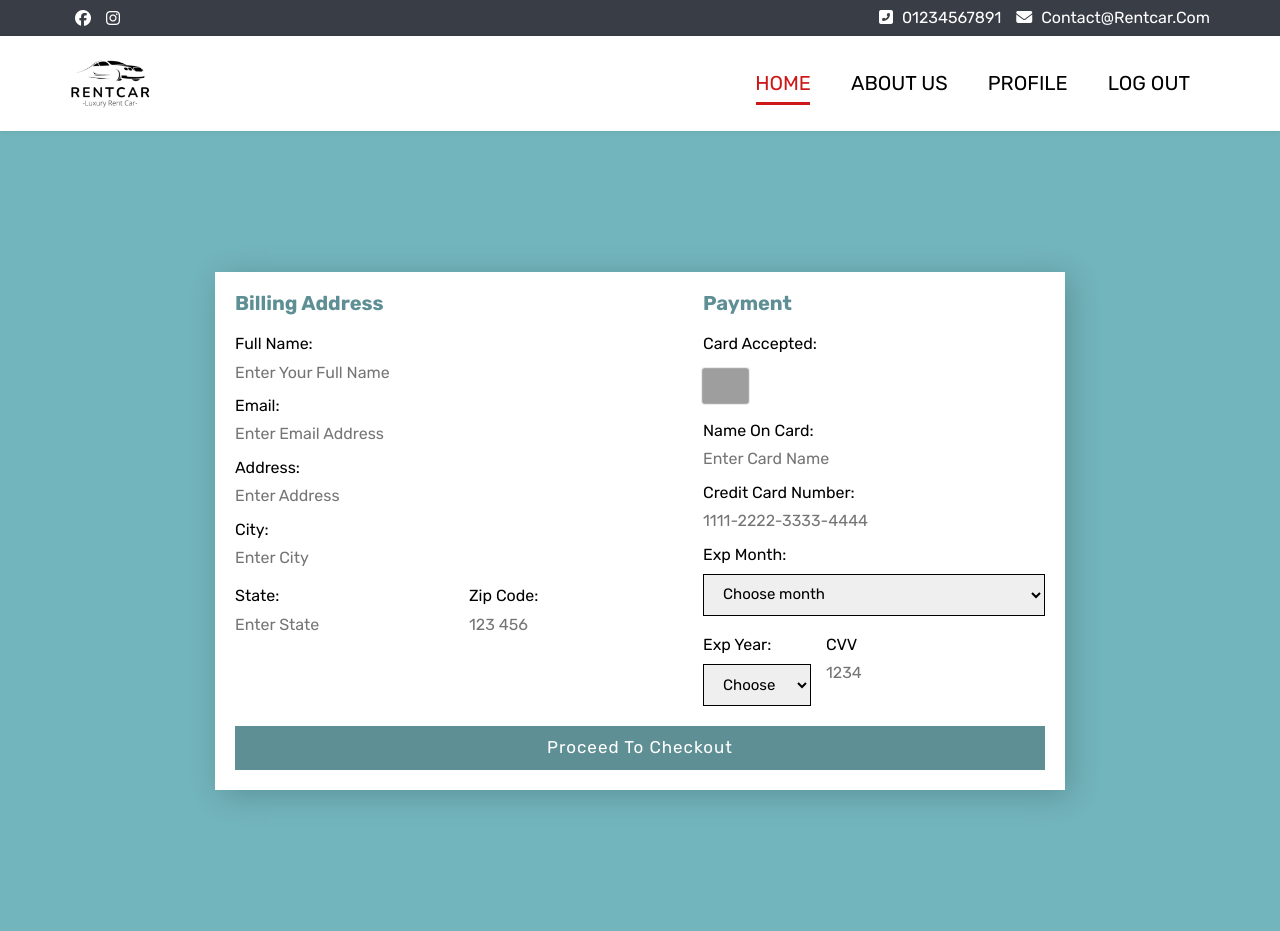
After one commit to noanimator7/Car-rental-system, a PHP site: page /payment.php in a window 1280 px wide. The commit adds this page. Run offline with PHP 8.4, Linux system fonts and the light colour scheme; data that the repository does not hold is empty; grey boxes are pictures that could not be loaded.

Commit message:
magdy 3ars

```diff
--- a/admin/add.php
+++ b/admin/add.php
@@ -136,7 +136,7 @@ if ($result_office->num_rows > 0) {
                     <li class="home"><a href="temp.php">HOME</a></li>
                     <li class="about-us"><a href="add.php">ADD NEW CAR</a></li>
                     <li class="login"><a href="addnewoffice.php" class="button">ADD NEW OFFICE</a></li>
-                    <li class="register"><a href="#" class="button">LOGOUT</a></li>
+                    <li class="register"><a href="../logout.php" class="button">LOGOUT</a></li>
                     <li class="dropdown">
                         <a href="#" aria-haspopup="true">Advanced Search</a>
                         <ul class="dropdown-menu" aria-label="submenu">
--- a/admin/addnewoffice.php
+++ b/admin/addnewoffice.php
@@ -117,7 +117,7 @@
                     <li class="home"><a href="temp.php">HOME</a></li>
                     <li class="about-us"><a href="add.php">ADD NEW CAR</a></li>
                     <li class="login"><a href="addnewoffice.php" class="button">ADD NEW OFFICE</a></li>
-                    <li class="register"><a href="#" class="button">LOGOUT</a></li>
+                    <li class="register"><a href="../logout.php" class="button">LOGOUT</a></li>
                     <li class="dropdown">
                         <a href="#" aria-haspopup="true">Advanced Search</a>
                         <ul class="dropdown-menu" aria-label="submenu">
--- a/admin/caradvancedsearch.php
+++ b/admin/caradvancedsearch.php
@@ -160,7 +160,7 @@ if ($resultrented === false) {
                     <li class="home"><a href="temp.php">HOME</a></li>
                     <li class="about-us"><a href="add.php">ADD NEW CAR</a></li>
                     <li class="login"><a href="addnewoffice.php" class="button">ADD NEW OFFICE</a></li>
-                    <li class="register"><a href="#" class="button">LOGOUT</a></li>
+                    <li class="register"><a href="../logout.php" class="button">LOGOUT</a></li>
                     <li class="dropdown">
                         <a href="#" aria-haspopup="true">Advanced Search</a>
                         <ul class="dropdown-menu" aria-label="submenu">
--- a/admin/customeradvancesearch.php
+++ b/admin/customeradvancesearch.php
@@ -155,7 +155,7 @@ if ($resultrented === false) {
                     <li class="home"><a href="temp.php">HOME</a></li>
                     <li class="about-us"><a href="add.php">ADD NEW CAR</a></li>
                     <li class="login"><a href="addnewoffice.php" class="button">ADD NEW OFFICE</a></li>
-                    <li class="register"><a href="#" class="button">LOGOUT</a></li>
+                    <li class="register"><a href="../logout.php" class="button">LOGOUT</a></li>
                     <li class="dropdown">
                         <a href="#" aria-haspopup="true">Advanced Search</a>
                         <ul class="dropdown-menu" aria-label="submenu">
--- a/admin/daily_payments.php
+++ b/admin/daily_payments.php
@@ -117,7 +117,7 @@
                     <li class="home"><a href="temp.php">HOME</a></li>
                     <li class="about-us"><a href="add.php">ADD NEW CAR</a></li>
                     <li class="login"><a href="addnewoffice.php" class="button">ADD NEW OFFICE</a></li>
-                    <li class="register"><a href="#" class="button">LOGOUT</a></li>
+                    <li class="register"><a href="../logout.php" class="button">LOGOUT</a></li>
                     <li class="dropdown">
                         <a href="#" aria-haspopup="true">Advanced Search</a>
                         <ul class="dropdown-menu" aria-label="submenu">
--- a/admin/reservecar.php
+++ b/admin/reservecar.php
@@ -147,7 +147,7 @@ if ($_SERVER["REQUEST_METHOD"] == "POST") {
                     <li class="home"><a href="temp.php">HOME</a></li>
                     <li class="about-us"><a href="add.php">ADD NEW CAR</a></li>
                     <li class="login"><a href="addnewoffice.php" class="button">ADD NEW OFFICE</a></li>
-                    <li class="register"><a href="#" class="button">LOGOUT</a></li>
+                    <li class="register"><a href="../logout.php" class="button">LOGOUT</a></li>
                     <li class="dropdown">
                         <a href="#" aria-haspopup="true">Advanced Search</a>
                         <ul class="dropdown-menu" aria-label="submenu">
--- a/admin/reservecustomer.php
+++ b/admin/reservecustomer.php
@@ -144,7 +144,7 @@ if ($_SERVER["REQUEST_METHOD"] == "POST") {
                     <li class="home"><a href="temp.php">HOME</a></li>
                     <li class="about-us"><a href="add.php">ADD NEW CAR</a></li>
                     <li class="login"><a href="addnewoffice.php" class="button">ADD NEW OFFICE</a></li>
-                    <li class="register"><a href="#" class="button">LOGOUT</a></li>
+                    <li class="register"><a href="../logout.php" class="button">LOGOUT</a></li>
                     <li class="dropdown">
                         <a href="#" aria-haspopup="true">Advanced Search</a>
                         <ul class="dropdown-menu" aria-label="submenu">
--- a/admin/reserveperiod.php
+++ b/admin/reserveperiod.php
@@ -147,7 +147,7 @@ if ($_SERVER["REQUEST_METHOD"] == "POST") {
                     <li class="home"><a href="temp.php">HOME</a></li>
                     <li class="about-us"><a href="add.php">ADD NEW CAR</a></li>
                     <li class="login"><a href="addnewoffice.php" class="button">ADD NEW OFFICE</a></li>
-                    <li class="register"><a href="#" class="button">LOGOUT</a></li>
+                    <li class="register"><a href="../logout.php" class="button">LOGOUT</a></li>
                     <li class="dropdown">
                         <a href="#" aria-haspopup="true">Advanced Search</a>
                         <ul class="dropdown-menu" aria-label="submenu">
--- a/admin/statusofcar.php
+++ b/admin/statusofcar.php
@@ -164,7 +164,7 @@ if ($resultrented === false) {
                     <li class="home"><a href="temp.php">HOME</a></li>
                     <li class="about-us"><a href="add.php">ADD NEW CAR</a></li>
                     <li class="login"><a href="addnewoffice.php" class="button">ADD NEW OFFICE</a></li>
-                    <li class="register"><a href="#" class="button">LOGOUT</a></li>
+                    <li class="register"><a href="../logout.php" class="button">LOGOUT</a></li>
                     <li class="dropdown">
                         <a href="#" aria-haspopup="true">Advanced Search</a>
                         <ul class="dropdown-menu" aria-label="submenu">
--- a/admin/temp.php
+++ b/admin/temp.php
@@ -262,7 +262,7 @@ $result = $conn5->query($sql);
                     <li class="home"><a href="temp.php">HOME</a></li>
                     <li class="about-us"><a href="add.php">ADD NEW CAR</a></li>
                     <li class="login"><a href="addnewoffice.php" class="button">ADD NEW OFFICE</a></li>
-                    <li class="register"><a href="#" class="button">LOGOUT</a></li>
+                    <li class="register"><a href="../logout.php" class="button">LOGOUT</a></li>
                     <li class="dropdown">
                         <a href="#" aria-haspopup="true">Advanced Search</a>
                         <ul class="dropdown-menu" aria-label="submenu">
--- a/css/master.css
+++ b/css/master.css
@@ -83,6 +83,19 @@ a {
     background-color: #cd1818;
     top: -30px;
     width: 120px;
+}
+
+.overlay {
+    position: absolute;
+    left: 0;
+    top: 0;
+    width: 100%;
+    height: 100%;
+    background-color: rgb(0 0 0 / 25%);
+    z-index: 0;
+    display: flex;
+    align-items: center;
+
 }
 
 /* end components */
@@ -659,3 +672,180 @@ a {
 
 }
 /* End User Page */
+
+/* Start Reserve Page */
+
+.main-header{
+    position: relative;
+    background-image: url(https://trials.vevs.website/web-demo/1/car-rental-website/app/web/upload/medium/1920x250-2704-1701156722.webp);
+    height: 140px;
+    width: 100%;
+    background-size: cover;
+}
+.main-header .overlay{
+    background-color: rgb(0 0 0 / 50%);
+}
+.main-header .text{
+    color: white;
+    position: absolute;
+    transform: translate(-50%, -50%);
+    left: 50%;
+    top: 40%;
+    z-index: 2;
+    text-align: center;
+}
+.main-header .text h1{
+    font-size: 40px;
+    text-transform: uppercase;
+    margin-bottom: 20px;
+    letter-spacing: 1.5;
+}
+.section{
+    background-color: #fff;
+    height: 100vh;
+}
+
+
+.section .top-box{
+    display: flex;
+}
+
+.section .top-box .text{
+
+}
+.section .top-box .text .brand{
+
+}
+.section .top-box .text .overview{
+
+}
+.section .top-box .image{
+    width: 350px;
+    height: 240px;
+    display: flex;
+    justify-content: center;
+    align-items: center;
+    border-radius: 10px;
+    overflow: hidden;
+    margin: 40px 20px 40px 0;
+}
+.section .top-box .image img{
+    max-width: 100%;
+    transform: scale(1.3);
+
+}
+.section .dates{
+    display: flex;
+    justify-content: space-between;
+}
+.section input[type="date"]{
+    width: 300px;
+    height: 40px;
+    background-color: white;
+    border: 5px solid red;
+    border-radius: 10px;
+    outline: none;
+}
+/* End Reserve Page */
+
+/* Start Payement */
+
+*{
+    margin: 0;
+    padding: 0;
+    box-sizing: border-box;
+    border: none;
+    outline: none;
+    text-transform: capitalize;
+    transition: all 0.2s linear;
+}
+
+.containers{
+    display: flex;
+    justify-content: center;
+    align-items: center;
+    min-height: 100vh;
+    padding: 25px;
+    background: #73B5BD;
+}
+
+.containers form {
+    width: 850px;
+    padding: 20px;
+    background: #fff;
+    box-shadow: 5px 5px 30px rgba(0, 0, 0, 0.2);
+}
+
+.containers form .row{
+    display: flex;
+    flex-wrap: nowrap;
+    gap: 15px;
+}
+
+.containers form .row .col{
+    flex: 1 1 250px;
+}
+
+.col .title{
+    font-size: 20px;
+    color: #5e8f94;
+    padding-bottom: 5px;
+}
+
+.col .inputBox{
+    margin: 15px 0;
+}
+
+.col .inputBox label{
+    margin-bottom: 10px;
+    display: block;
+}
+
+.col .inputsBox input, .col .inputBox select{
+    width: 100%;
+    border: 1px solid #000;
+    padding: 10px 15px;
+    font-size: 15px;
+}
+
+.col .inputBox input:focus, .col .inputBox select:focus{
+    border: 1px solid #000;
+}
+
+.col .flex{
+    display: flex;
+    gap: 15px;
+}
+
+.col .flex .inputBox{
+    flex: 1 1;
+    margin-top: 5px;
+}
+
+.col .inputBox img{
+    height: 34px;
+    margin-top: 5px;
+    filter: drop-shadow(0 0 1px #000);
+}
+
+.containers form .submit_btn{
+    width: 100%;
+    padding: 12px;
+    font-size: 17px;
+    background: #5e8f94;
+    color: #fff;
+    margin-top: 5px;
+    cursor: pointer;
+    letter-spacing: 1px;
+}
+
+.containers form .submit_btn:hover{
+    background: #73B5BD;
+}
+
+input::-webkit-inner-spin-button,
+input::-webkit-outer-spin-button{
+    display: none;
+}
+
+/* End Payement */
--- /dev/null
+++ b/payment.php
@@ -0,0 +1,210 @@
+<?php
+// include "config.php";
+// if ($_SERVER["REQUEST_METHOD"] == "POST") {
+//     $date= $_POST["start-date"];
+//     echo $date;
+//     $plateid=$_POST["plateids"];
+//     $sql="UPDATE car set status = 'rented' where PlateId = '$plateid' ";
+//     $result = $conn->query($sql);
+//     echo $result;
+//     echo "hassan";
+// }
+$plateid=$_POST["plateids"];
+echo $plateid;
+
+?>
+
+<!DOCTYPE html>
+<html lang="en">
+
+<head>
+    <meta charset="UTF-8">
+    <meta name="viewport"
+        content="width=device-width, height=device-height, initial-scale=1, maximum-scale=1, user-scalable=0">
+    <title>RentCar</title>
+    <link rel="stylesheet" href="css/normalize.css">
+    <link rel="stylesheet" href="css/master.css">
+    <!-- <link rel="stylesheet" href="css/master.css"> -->
+    <!-- Font Awesome -->
+    <link rel="stylesheet" href="https://cdnjs.cloudflare.com/ajax/libs/font-awesome/6.5.1/css/all.min.css"
+        integrity="sha512-DTOQO9RWCH3ppGqcWaEA1BIZOC6xxalwEsw9c2QQeAIftl+Vegovlnee1c9QX4TctnWMn13TZye+giMm8e2LwA=="
+        crossorigin="anonymous" referrerpolicy="no-referrer" />
+    <!-- Google Fonts -->
+    <link rel="preconnect" href="https://fonts.googleapis.com">
+    <link rel="preconnect" href="https://fonts.gstatic.com" crossorigin>
+    <link
+        href="https://fonts.googleapis.com/css2?family=Poppins:wght@300;400;500;600;700&family=Rubik:wght@300;400;500;600;700&display=swap"
+        rel="stylesheet">
+
+</head>
+
+<body>
+
+</body>
+
+</html>
+
+<body>
+
+    <div class="header-bar">
+        <div class="container">
+            <div class="icons">
+                <a href="https://www.facebook.com/"><i class="fab fa-facebook"></i></a>
+                <a href="https://twitter.com/?lang=en"><i class="fab fa-instagram"></i></a>
+            </div>
+            <div class="text">
+                <div class="phone">
+                    <i class="fas fa-phone-square-alt"></i>
+                    01234567891
+                </div>
+                <div class="email">
+                    <i class="fas fa-envelope"></i> contact@rentcar.com
+                </div>
+            </div>
+        </div>
+    </div>
+    <!-- End Header bar -->
+
+    <!-- Start Header -->
+    <div class="header" id="header">
+        <div class="container">
+            <div class="logo">
+                <img src="../Car-rental-system/images/logo.png" alt="">
+            </div>
+            <div class="rl-container">
+                <div class="home"><a href="profile.php">HOME</a></div>
+                <div class="about-us"><a href="#about">ABOUT US</a></div>
+                <div class="login "><a href="#testimonials" class="button">PROFILE</a></div>
+                <div class="register "><a href="logout.php">LOG OUT</a></div>
+            </div>
+        </div>
+    </div>
+    <!-- End Header -->
+    <div class="containers">
+
+        <form action="process.php" method="POST">
+            <input type="text" name="plateid" id="plateid" value="<?php echo $plateid; ?>" hidden>
+
+            <div class="row">
+
+                <div class="col">
+                    <h3 class="title">Billing Address</h3>
+
+                    <div class="inputBox">
+                        <label for="name">Full Name:</label>
+                        <input type="text" id="name" placeholder="Enter your full name" required>
+                    </div>
+
+                    <div class="inputBox">
+                        <label for="email">Email:</label>
+                        <input type="text" id="email" placeholder="Enter email address" required>
+                    </div>
+
+                    <div class="inputBox">
+                        <label for="address">Address:</label>
+                        <input type="text" id="address" placeholder="Enter address" required>
+                    </div>
+
+                    <div class="inputBox">
+                        <label for="city">City:</label>
+                        <input type="text" id="city" placeholder="Enter city" required>
+                    </div>
+
+                    <div class="flex">
+
+                        <div class="inputBox">
+                            <label for="state">State:</label>
+                            <input type="text" id="state" placeholder="Enter state" required>
+                        </div>
+
+                        <div class="inputBox">
+                            <label for="zip">Zip Code:</label>
+                            <input type="number" id="zip" placeholder="123 456" required>
+                        </div>
+
+                    </div>
+
+                </div>
+                <div class="col">
+                    <h3 class="title">Payment</h3>
+
+                    <div class="inputBox">
+                        <label for="name">Card Accepted:</label>
+                        <img src="https://i.ibb.co/X38b5PF/card-img.png" alt="">
+                    </div>
+
+                    <div class="inputBox">
+                        <label for="cardName">Name On Card:</label>
+                        <input type="text" id="cardName" placeholder="Enter card name" required>
+                    </div>
+
+                    <div class="inputBox">
+                        <label for="cardNum">Credit Card Number:</label>
+                        <input type="text" id="cardNum" placeholder="1111-2222-3333-4444" maxlength="19" required>
+                    </div>
+
+                    <div class="inputBox">
+                        <label for="">Exp Month:</label>
+                        <select name="" id="">
+                            <option value="">Choose month</option>
+                            <option value="January">January</option>
+                            <option value="February">February</option>
+                            <option value="March">March</option>
+                            <option value="April">April</option>
+                            <option value="May">May</option>
+                            <option value="June">June</option>
+                            <option value="July">July</option>
+                            <option value="August">August</option>
+                            <option value="September">September</option>
+                            <option value="October">October</option>
+                            <option value="November">November</option>
+                            <option value="December">December</option>
+                        </select>
+                    </div>
+
+
+                    <div class="flex">
+                        <div class="inputBox">
+                            <label for="">Exp Year:</label>
+                            <select name="" id="">
+                                <option value="">Choose Year</option>
+                                <option value="2023">2023</option>
+                                <option value="2024">2024</option>
+                                <option value="2025">2025</option>
+                                <option value="2026">2026</option>
+                                <option value="2027">2027</option>
+                            </select>
+                        </div>
+
+                        <div class="inputBox">
+                            <label for="cvv">CVV</label>
+                            <input type="number" id="cvv" placeholder="1234" required>
+                        </div>
+                    </div>
+
+                </div>
+
+            </div>
+
+            <input type="submit" value="Proceed to Checkout" class="submit_btn">
+        </form>
+
+    </div>
+
+
+
+</body>
+<script>
+    var cardNumInput = document.querySelector('#cardNum')
+
+    cardNumInput.addEventListener('keyup', () => {
+        let cNumber = cardNumInput.value
+        cNumber = cNumber.replace(/\s/g, "")
+
+        if (Number(cNumber)) {
+            cNumber = cNumber.match(/.{1,4}/g)
+            cNumber = cNumber.join(" ")
+            cardNumInput.value = cNumber
+        }
+    })
+</script>
--- a/validation/loginValidation.js
+++ b/validation/loginValidation.js
@@ -43,7 +43,11 @@ function validate() {
             console.log(response);
             if (response === 'success') {
                 window.location.href = "profile.php";
-            } else if (response === 'invalidPassword') {
+            }
+            else if( response === 'successadmin'){
+                window.location.href = "admin/temp.php";
+            }
+            else if (response === 'invalidPassword') {
                 error.innerText = "Invalid Password";
             } else if (response === 'invalidEmail') {
                 error.innerText = "Invalid Email";
```
Also changed, not shown: admin/edit.php (+32 -6 lines), login.php (+10 -1 lines), process.php (added, +9 -0 lines), reserve.php (+23 -9 lines), images/reserve.jpg (added).
